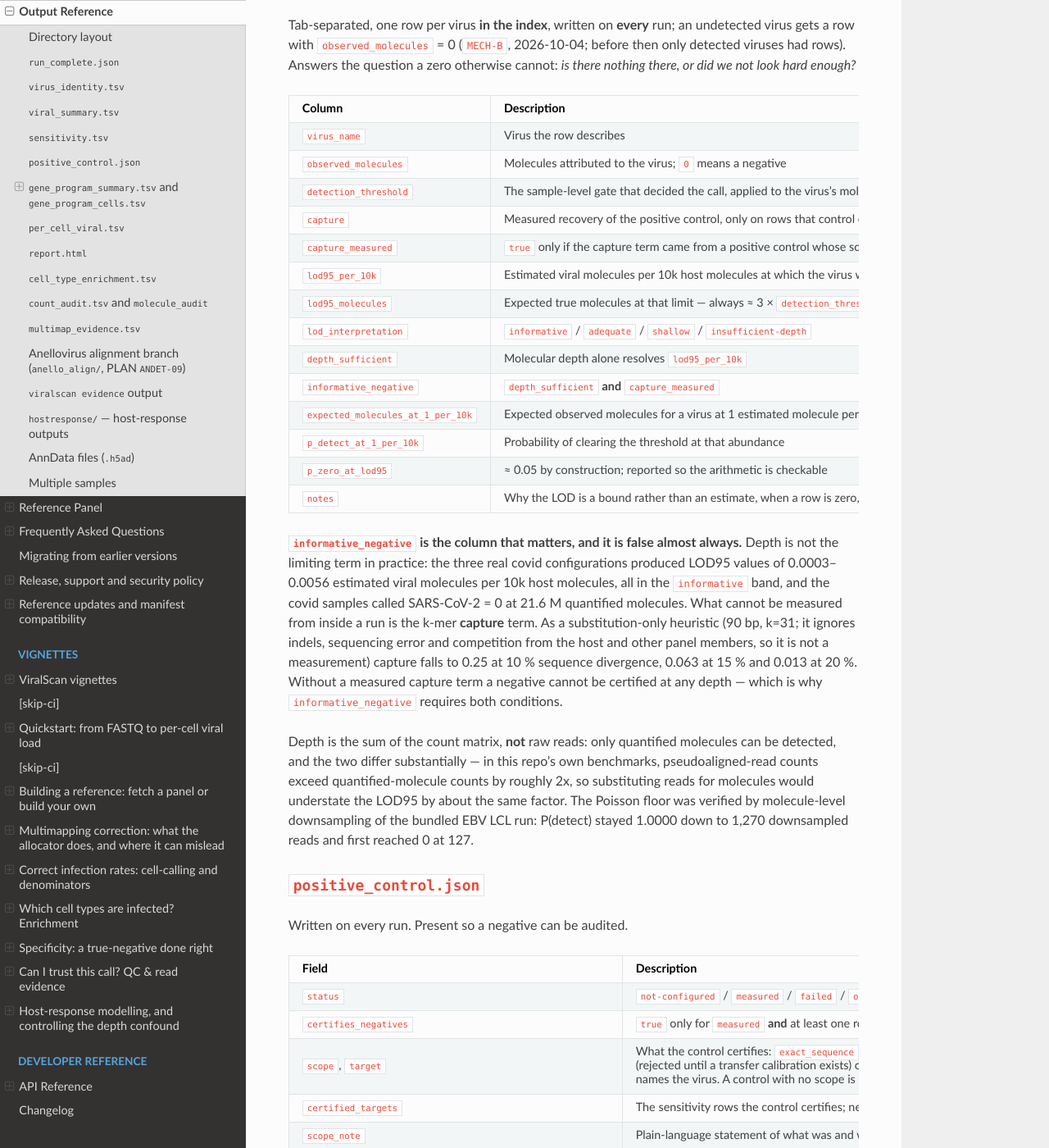
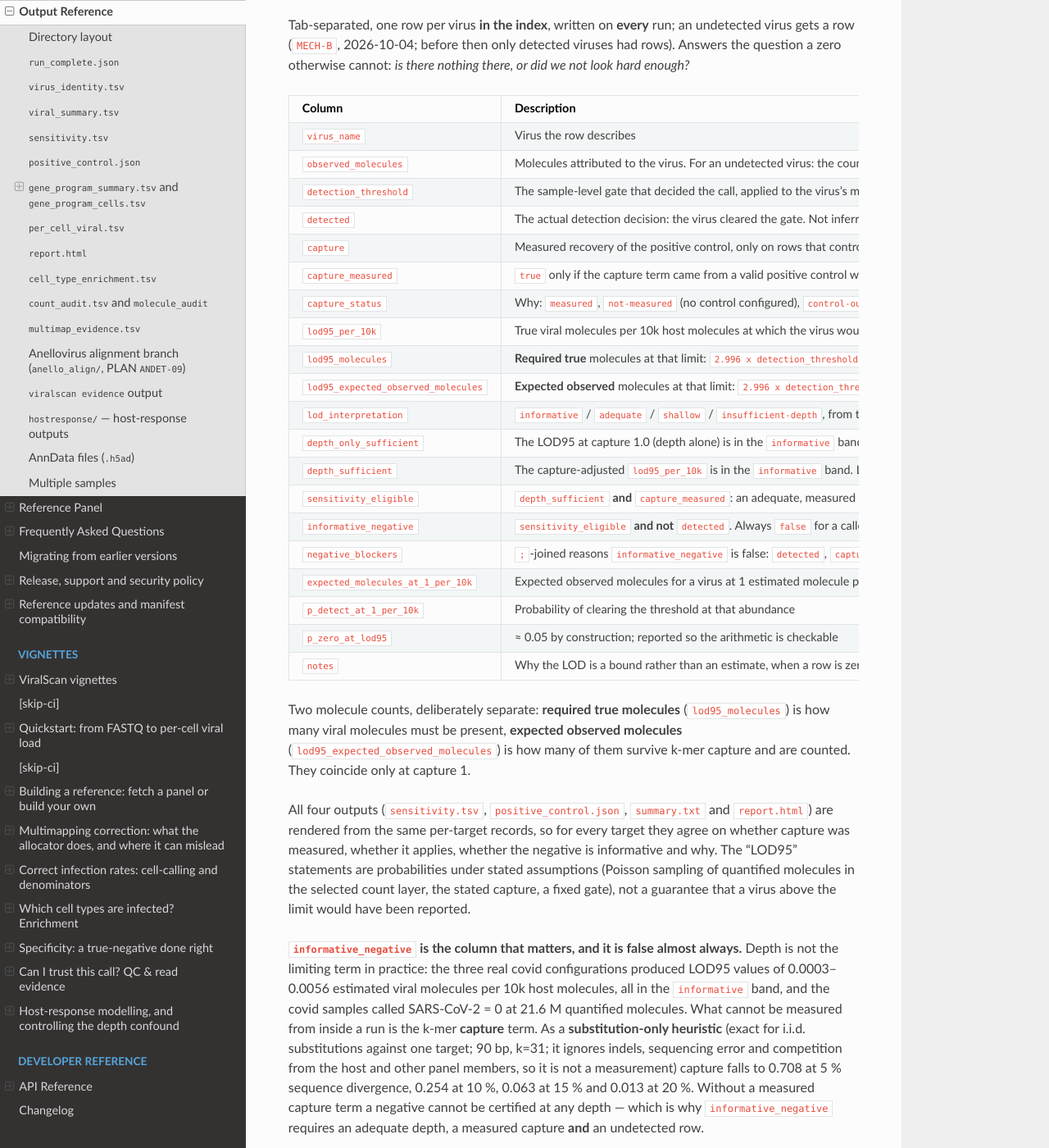
Before and after one commit to mdmanurung/ViralScan, a Sphinx documentation site: the page built from docs/output_reference.md, in a window 1280 px wide and 1400 px high, scrolled down 6113 px. Shown: the whole window at 82% size. Built offline with Sphinx 7.4.7 and the Read the Docs theme 3.1.0, drawn with Linux system fonts in a browser that asks for light colours; some of the changed text lies outside the part shown.

Commit message:
docs(sensitivity): document record fields, exact-model capture values, JSON scope fields (SENS-CORR-03)
Replace the stale capture prose with the exact substitution-only values
(0.708/0.254/0.063/0.013 at 5/10/15/20 %, 90 bp, k=31), document
lod95_molecules vs lod95_expected_observed_molecules and the new columns, and
the positive_control.json informative_negative_targets/certifies_negatives
semantics. docs/output_reference.md is pinned by analysis/v3_artifact_inventory.tsv
row 16 and needs a primary re-pin.

Co-Authored-By: Claude Sonnet 5.5 <noreply@anthropic.com>

```diff
--- a/docs/output_reference.md
+++ b/docs/output_reference.md
@@ -232,37 +232,58 @@ an automatic infection call.
 ## `sensitivity.tsv`
 
 Tab-separated, one row per virus **in the index**, written on **every** run;
-an undetected virus gets a row with `observed_molecules` = 0 (`MECH-B`,
+an undetected virus gets a row (`MECH-B`,
 2026-10-04; before then only detected viruses had rows). Answers the question
 a zero otherwise cannot: *is there nothing there, or did we not look hard enough?*
 
 | Column | Description | Kind |
 |--------|-------------|------|
 | `virus_name` | Virus the row describes | observation |
-| `observed_molecules` | Molecules attributed to the virus; `0` means a negative | observation |
+| `observed_molecules` | Molecules attributed to the virus. For an undetected virus: the count in the detection matrix below the gate (`0` when there is none), so a nonzero value here with `detected = false` is a count below the gate, not an inferred absence | observation |
 | `detection_threshold` | The sample-level gate that decided the call, applied to the virus's molecules summed over all its genes (before 2026-10-04 it was applied per gene, which could miss a virus spread thinly across genes) | observation |
+| `detected` | The actual detection decision: the virus cleared the gate. Not inferred from the count, so a nonzero `observed_molecules` with `detected = false` is a count below the gate (a negative, not an absence) | observation |
 | `capture` | Measured recovery of the positive control, only on rows that control certifies; **empty** otherwise (the depth-only floor is not printed as a measurement) | observation |
-| `capture_measured` | `true` only if the capture term came from a positive control whose scope covers this virus, not a default or another virus's control | diagnostic flag |
-| `lod95_per_10k` | Estimated viral molecules per 10k host molecules at which the virus would be reported with 95 % probability | model estimate |
-| `lod95_molecules` | Expected true molecules at that limit — always ≈ 3 × `detection_threshold` | model estimate |
-| `lod_interpretation` | `informative` / `adequate` / `shallow` / `insufficient-depth` | diagnostic flag |
-| `depth_sufficient` | Molecular depth alone resolves `lod95_per_10k` | diagnostic flag |
-| `informative_negative` | `depth_sufficient` **and** `capture_measured` | diagnostic flag |
+| `capture_measured` | `true` only if the capture term came from a valid positive control whose scope covers this virus: never a default, another virus's control, a failed control or an over-recovered one | diagnostic flag |
+| `capture_status` | Why: `measured`, `not-measured` (no control configured), `control-out-of-scope` (a control was measured but its scope does not cover this row, including every `panel_mechanics` control), `control-failed`, `control-over-recovered`, `control-gene-missing` | diagnostic flag |
+| `lod95_per_10k` | True viral molecules per 10k host molecules at which the virus would be reported with at least 95 % probability, **adjusted by the effective capture** (1.0 when capture is not measured, so the depth-only floor; a measured capture above 1 is clamped to 1) | model estimate |
+| `lod95_molecules` | **Required true** molecules at that limit: `2.996 x detection_threshold / capture`. For `depth > 0` it equals `depth x lod95_per_10k / 1e4`. At capture 0.5 and threshold 1 it is 5.991, not 2.996 | model estimate |
+| `lod95_expected_observed_molecules` | **Expected observed** molecules at that limit: `2.996 x detection_threshold`, independent of capture. `lod95_molecules x capture` equals this | model estimate |
+| `lod_interpretation` | `informative` / `adequate` / `shallow` / `insufficient-depth`, from the capture-adjusted `lod95_per_10k` | diagnostic flag |
+| `depth_only_sufficient` | The LOD95 at capture 1.0 (depth alone) is in the `informative` band (at most 0.01 per 10k) | diagnostic flag |
+| `depth_sufficient` | The capture-adjusted `lod95_per_10k` is in the `informative` band. Legacy column, defined this way: it equals `depth_only_sufficient` for every row without a measured capture, and is stricter where capture costs depth | diagnostic flag |
+| `sensitivity_eligible` | `depth_sufficient` **and** `capture_measured`: an adequate, measured sensitivity estimate exists for the row. Says nothing about the result | diagnostic flag |
+| `informative_negative` | `sensitivity_eligible` **and not** `detected`. Always `false` for a called virus | diagnostic flag |
+| `negative_blockers` | `;`-joined reasons `informative_negative` is false: `detected`, `capture-not-measured`, `depth-insufficient`. Empty when it is true | diagnostic flag |
 | `expected_molecules_at_1_per_10k` | Expected observed molecules for a virus at 1 estimated molecule per 10k host molecules (cf. `viral_molecules_per_10k_est`) | model estimate |
 | `p_detect_at_1_per_10k` | Probability of clearing the threshold at that abundance | model estimate |
 | `p_zero_at_lod95` | ≈ 0.05 by construction; reported so the arithmetic is checkable | model estimate |
 | `notes` | Why the LOD is a bound rather than an estimate, when a row is zero, etc. | diagnostic flag |
+
+Two molecule counts, deliberately separate: **required true molecules**
+(`lod95_molecules`) is how many viral molecules must be present, **expected observed
+molecules** (`lod95_expected_observed_molecules`) is how many of them survive k-mer
+capture and are counted. They coincide only at capture 1.
+
+All four outputs (`sensitivity.tsv`, `positive_control.json`, `summary.txt` and
+`report.html`) are rendered from the same per-target records, so for every target they
+agree on whether capture was measured, whether it applies, whether the negative is
+informative and why. The "LOD95" statements are probabilities under stated assumptions
+(Poisson sampling of quantified molecules in the selected count layer, the stated
+capture, a fixed gate), not a guarantee that a virus above the limit would have been
+reported.
 
 **`informative_negative` is the column that matters, and it is false almost
 always.** Depth is not the limiting term in practice: the three real covid
 configurations produced LOD95 values of 0.0003–0.0056 estimated viral molecules per 10k host molecules, all in
 the `informative` band, and the covid samples called SARS-CoV-2 = 0 at 21.6 M
 quantified molecules. What cannot be measured from inside a run is the k-mer
-**capture** term. As a substitution-only heuristic (90 bp, k=31; it ignores
-indels, sequencing error and competition from the host and other panel members, so
-it is not a measurement) capture falls to 0.25 at 10 % sequence divergence, 0.063
-at 15 % and 0.013 at 20 %. Without a measured capture term a negative cannot be certified at any
-depth — which is why `informative_negative` requires both conditions.
+**capture** term. As a **substitution-only heuristic** (exact for i.i.d. substitutions
+against one target; 90 bp, k=31; it ignores indels, sequencing error and competition
+from the host and other panel members, so it is not a measurement) capture falls to
+0.708 at 5 % sequence divergence, 0.254 at 10 %, 0.063 at 15 % and 0.013 at 20 %. Without
+a measured capture term a negative cannot be certified at any depth — which is why
+`informative_negative` requires an adequate depth, a measured capture **and** an
+undetected row.
 
 Depth is the sum of the count matrix, **not** raw reads: only quantified
 molecules can be detected, and the two differ substantially — in this repo's own
@@ -279,9 +300,11 @@ Written on every run. Present so a negative can be audited.
 | Field | Description | Kind |
 |-------|-------------|------|
 | `status` | `not-configured` / `measured` / `failed` / `over-recovered` / `gene-not-in-reference` | diagnostic flag |
-| `certifies_negatives` | `true` only for `measured` **and** at least one row in `certified_targets` | diagnostic flag |
+| `certifies_negatives` | `true` only when `informative_negative_targets` is non-empty, i.e. at least one undetected row has a measured, in-scope capture **and** adequate adjusted depth. A run with a valid control on a shallow library, or on a virus that was called, is `false` | diagnostic flag |
 | `scope`, `target` | What the control certifies: `exact_sequence`, `virus_key` (rejected until a transfer calibration exists) or `panel_mechanics` (certifies no virus); `target` names the virus. A control with no scope is treated as `panel_mechanics` and warns | diagnostic flag |
-| `certified_targets` | The sensitivity rows the control certifies; never panel-wide | diagnostic flag |
+| `certified_targets` | The sensitivity rows whose capture was measured in the control's scope (`capture_measured` in `sensitivity.tsv`); never panel-wide. A called or shallow row can be listed here without being an informative negative | diagnostic flag |
+| `informative_negative_targets` | The subset of `certified_targets` that is also an informative negative (`informative_negative` in `sensitivity.tsv`) | diagnostic flag |
+| `capture_used_for_sensitivity` | The control's raw recovery ratio when at least one row used it, else `null` | observation |
 | `scope_note` | Plain-language statement of what was and was not certified | diagnostic flag |
 | `gene`, `expected_molecules`, `observed_molecules`, `capture` | The recovery ratio | observation |
 | `implied_divergence` | Per-base divergence whose substitution-only heuristic capture matches, by bisection; `null` when unidentifiable | model estimate |
```
Also changed, not shown: docs/faq.md (+4 -2 lines).
